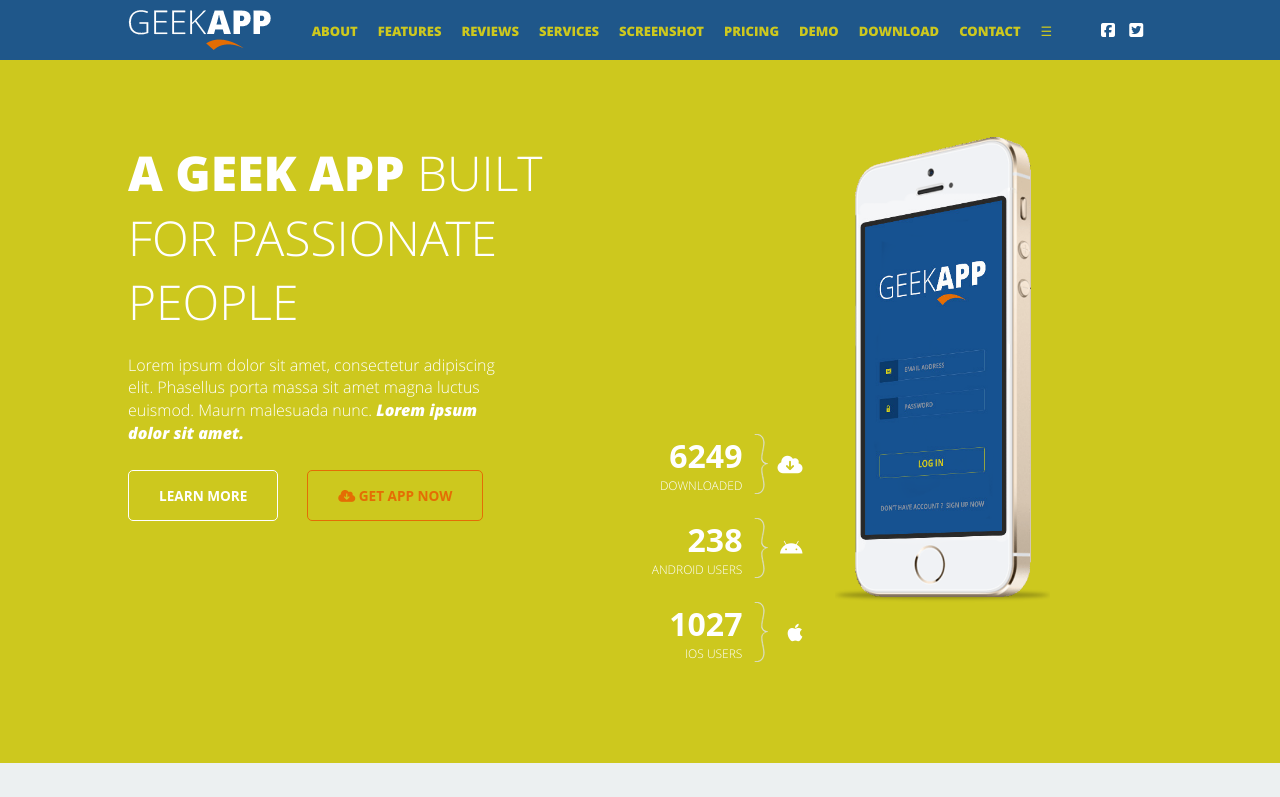
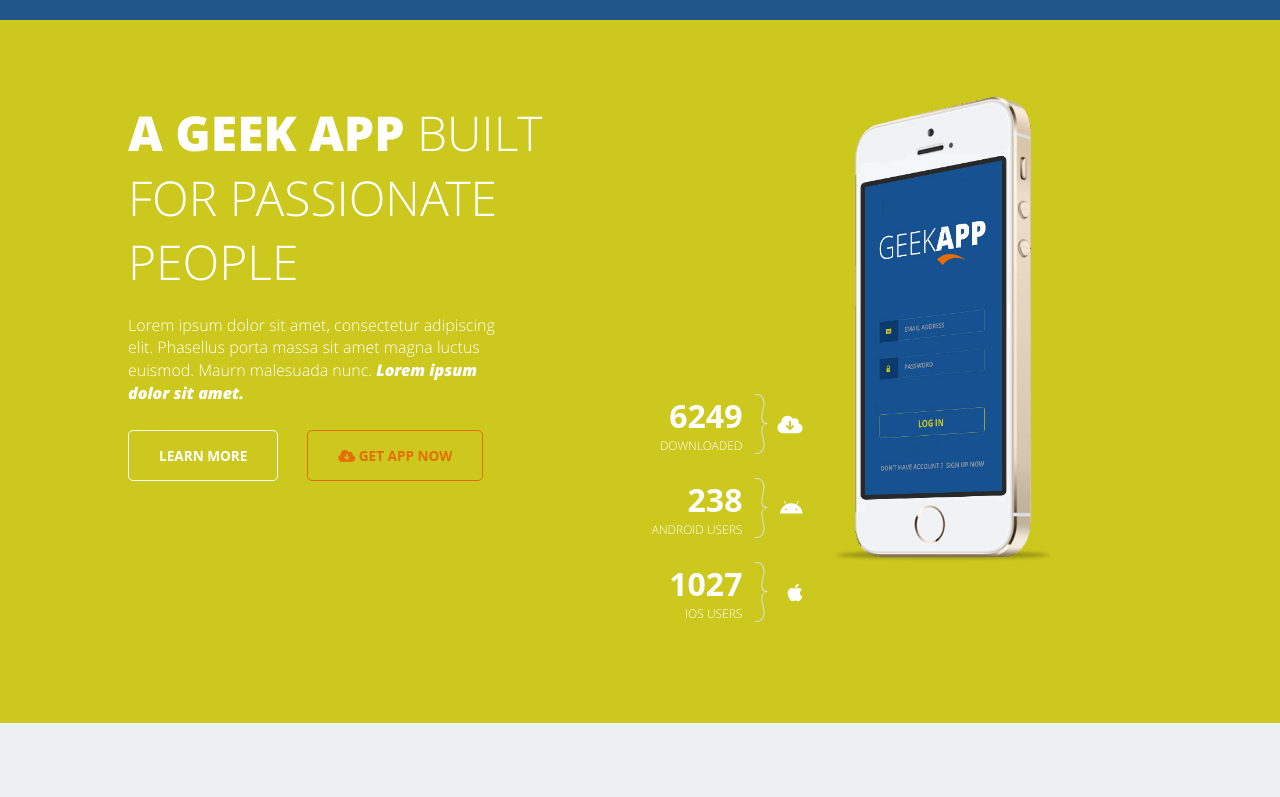
Before and after one commit to sukalemanu/amit, a plain HTML site: page index.html in a window 1280 px wide. Shown: the top 797 px of the page. Drawn offline with nearby package versions, Linux system fonts and the light colour scheme; files that its build step writes are made by us from their sources; files whose address does not match are found by name; a web font is replaced by a local one.

Commit message:
nav commented
nav hidden

```diff
--- a/index.html
+++ b/index.html
@@ -14,7 +14,7 @@
 <!-- header start -->
     <header>
 		<div class="container">
-		<nav>
+		<!-- <nav>
 			<div class="logo"><a href="javascript:void(0)"><img src="images/logo.png" title="GEEK APP"></a></div>
 			<div class="main-menu">
                 <ul class="main-nav" id="mainNav">
@@ -35,7 +35,7 @@
                 <a href="javascript:void(0)"><i class="fa fa-twitter-square" aria-hidden="true"></i></a>
             </div>
 		</nav>
-
+ -->
 		</div>
 	</header>
 <!-- header end -->
```
